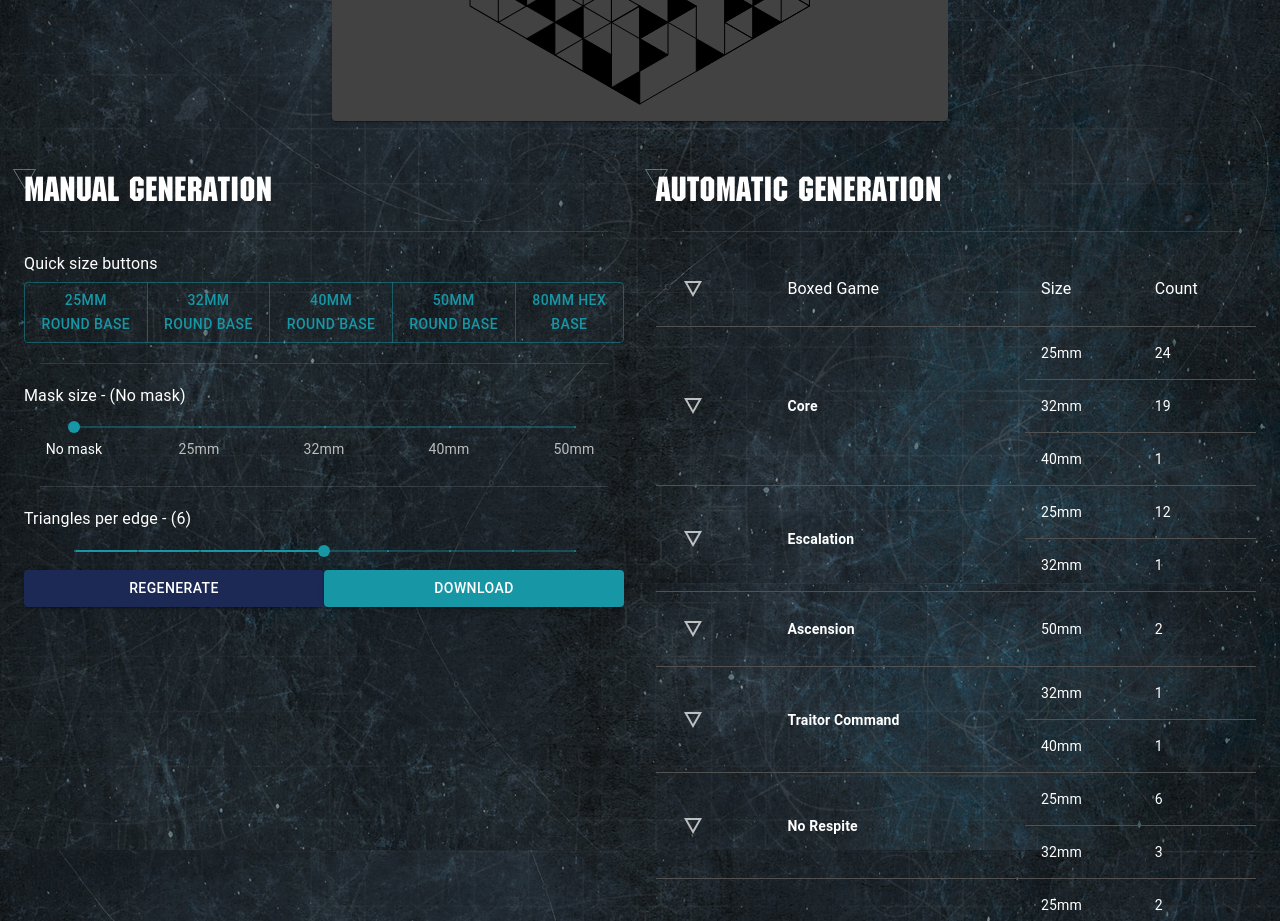
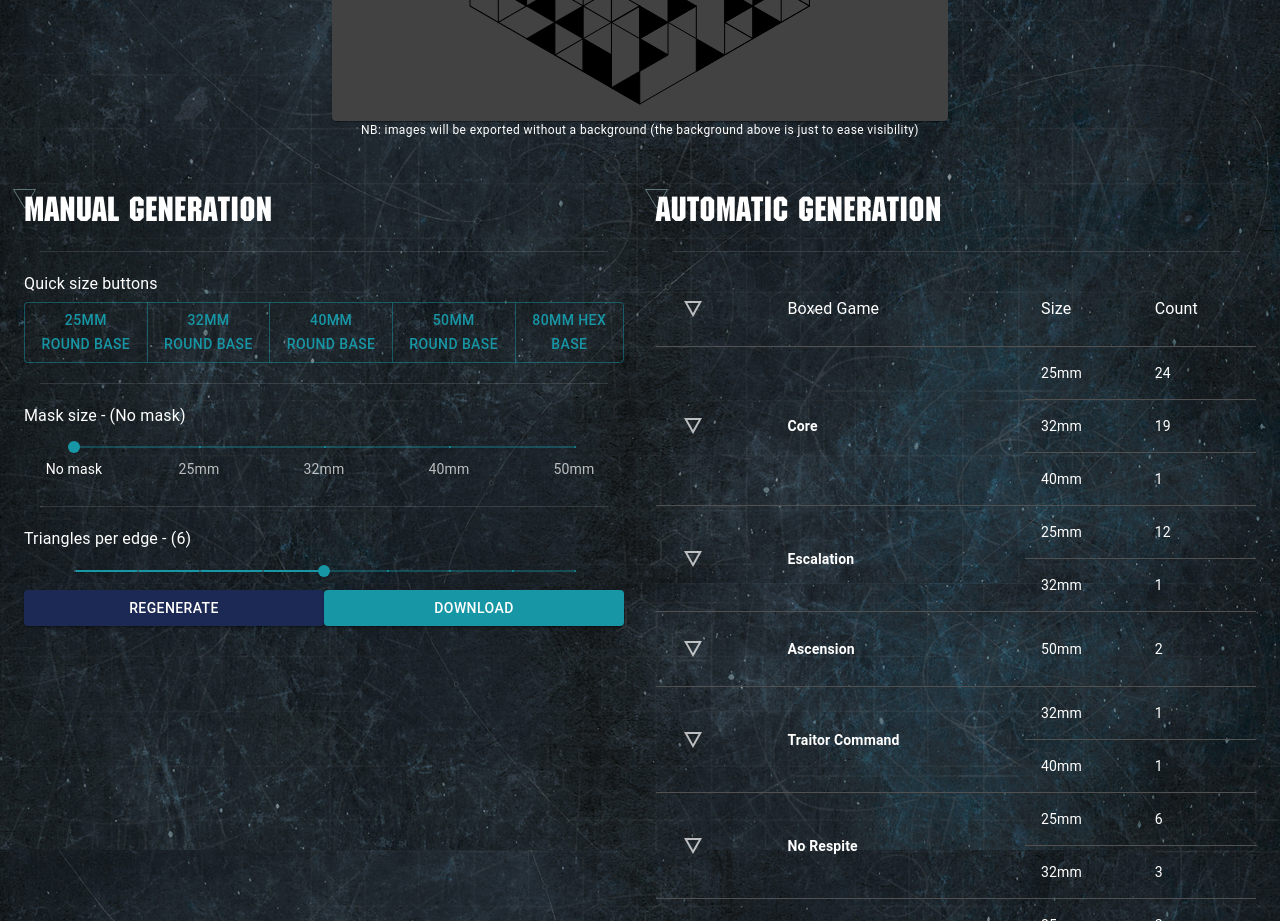
Before and after one commit to haxxxton/blackstonebases, a React (Create React App) app: page / in a window 1280 px wide. Shown: the part 960-1881 px from the top of the page. Built offline with nearby package versions, Linux system fonts and the light colour scheme.

Commit message:
add export disclaimer

```diff
--- a/public/index.html
+++ b/public/index.html
@@ -14,7 +14,7 @@
 	<meta property="og:url" content="https://blackstonebases.netlify.app/">
 	<meta property="og:description" content="Generate randomised bases themed for Blackstone Fortress">
 	<meta property="og:type" content="website">
-	<meta property="og:image" content="%PUBLIC_URL%/share.jpg">
+	<meta property="og:image" content="https://blackstonebases.netlify.app/share.jpg">
     <link rel="apple-touch-icon" href="%PUBLIC_URL%/logo192.png" />
     <!--
 		manifest.json provides metadata used when your web app is installed on a
--- a/src/App.js
+++ b/src/App.js
@@ -298,6 +298,10 @@ function App() {
 							</svg>
 						</Typography>
 					</Card>
+					<Typography align="center" component="p" variant="caption">
+						NB: images will be exported without a background (the background
+						above is just to ease visibility)
+					</Typography>
 				</Grid>
 			</Grid>
 			<Box m={6} />
```
